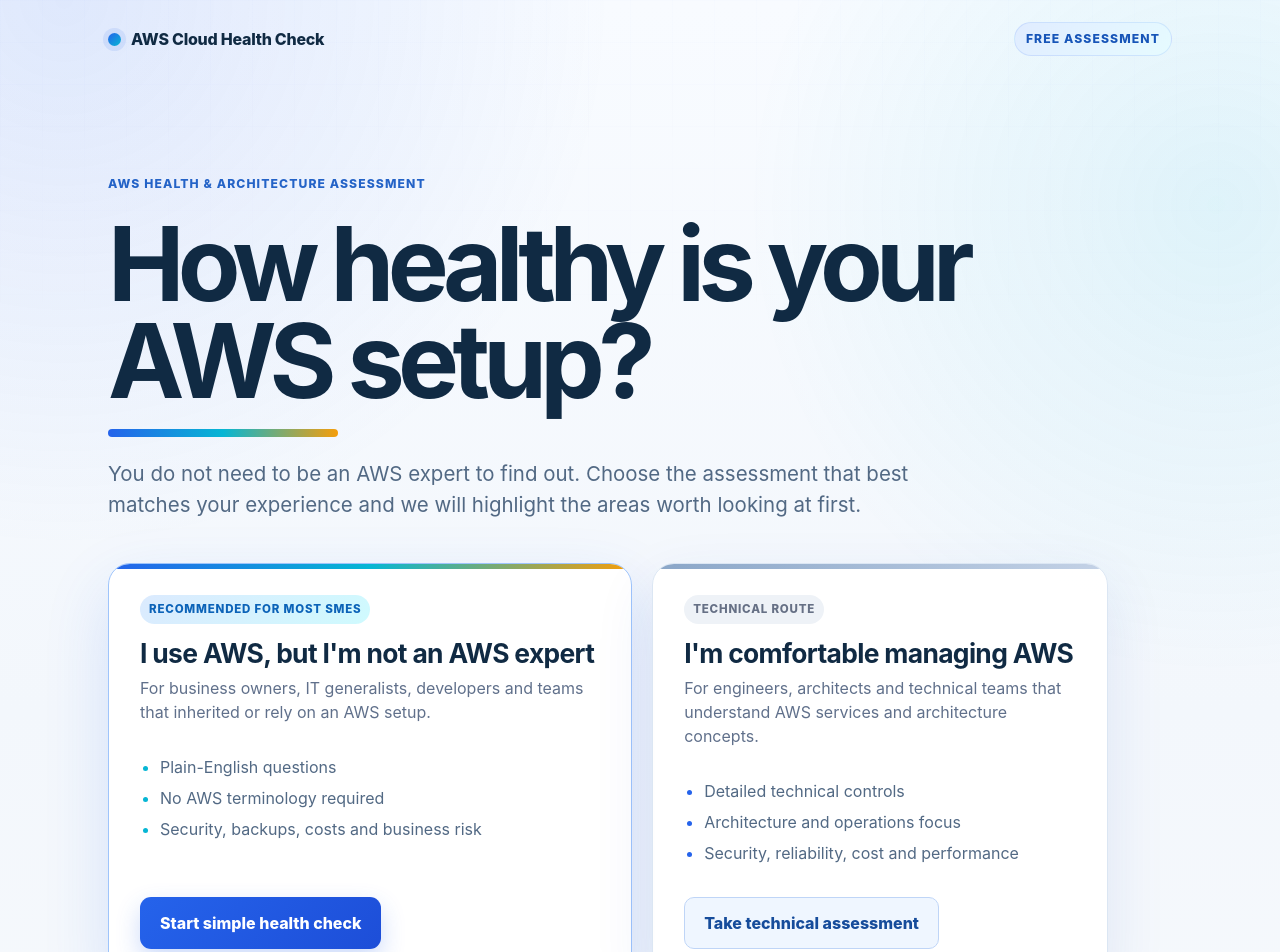
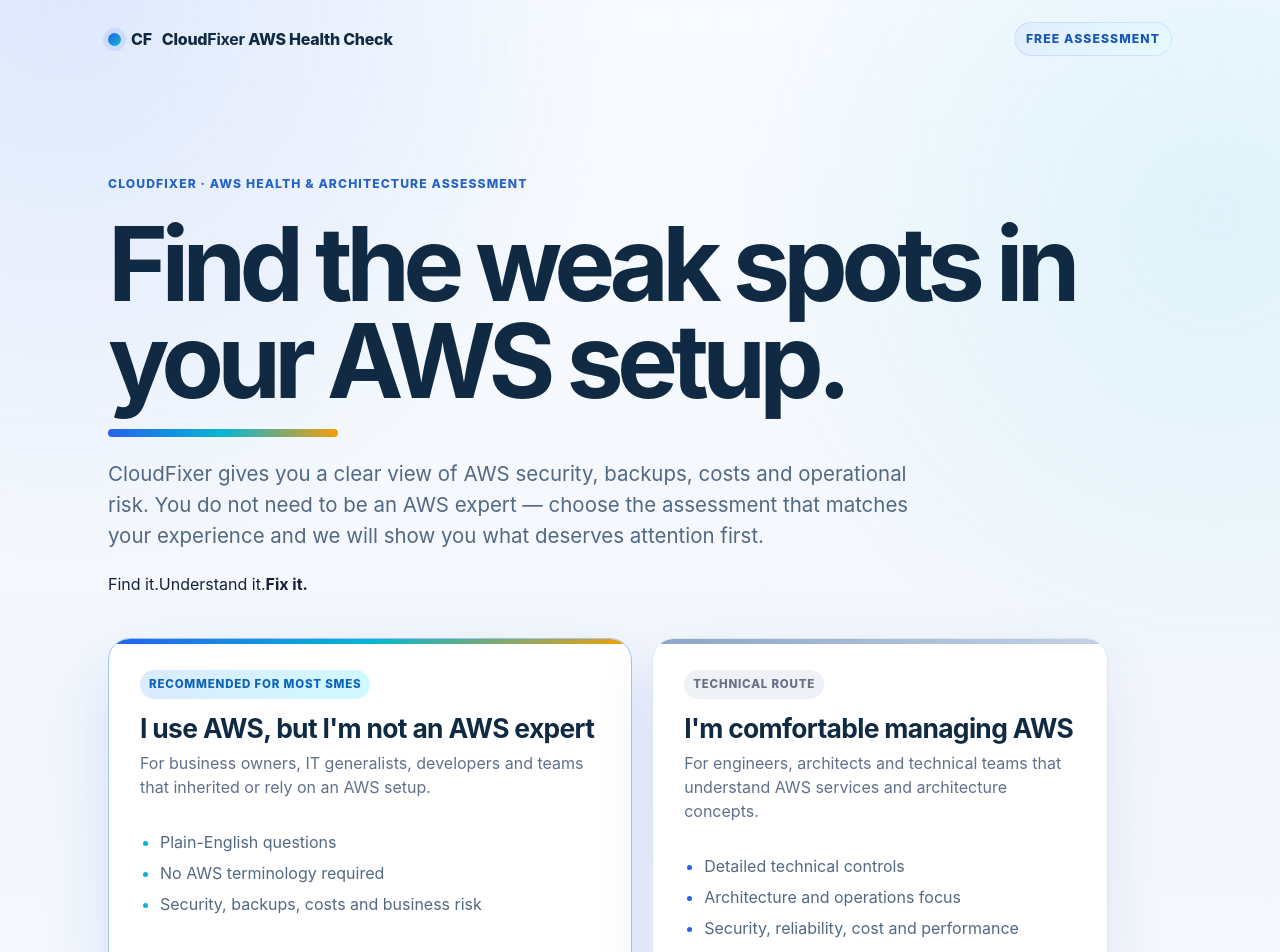
Before and after one commit to swissboy76/awsarchitecture, a website: page public/index.html in a window 1280 px wide. Shown: the top 952 px of the page. Drawn offline with Linux system fonts and the light colour scheme.

Commit message:
Brand AWS health check as CloudFixer

```diff
--- a/public/index.html
+++ b/public/index.html
@@ -3,17 +3,30 @@
 <head>
   <meta charset="utf-8" />
   <meta name="viewport" content="width=device-width,initial-scale=1" />
-  <title>Free AWS Cloud Health Check</title>
-  <meta name="description" content="Find out whether your AWS setup is secure, recoverable and under control. Choose a simple business-friendly check or a more technical architecture assessment." />
+  <title>CloudFixer | Free AWS Cloud Health Check</title>
+  <meta name="description" content="CloudFixer helps you find AWS security, backup, cost and architecture risks with a free cloud health check for both non-experts and technical teams." />
   <link rel="stylesheet" href="/styles.css" />
 </head>
 <body>
-  <header class="nav"><a class="brand" href="/">AWS Cloud Health Check</a><span class="pill">Free assessment</span></header>
+  <header class="nav">
+    <a class="brand" href="/" aria-label="CloudFixer home">
+      <span class="brand-mark" aria-hidden="true"><span>CF</span></span>
+      <span class="brand-lockup">
+        <span class="brand-name"><span>Cloud</span><strong>Fixer</strong></span>
+        <span class="brand-product">AWS Health Check</span>
+      </span>
+    </a>
+    <span class="pill">Free assessment</span>
+  </header>
   <main>
     <section class="hero" id="home">
-      <div class="eyebrow">AWS HEALTH & ARCHITECTURE ASSESSMENT</div>
-      <h1>How healthy is your AWS setup?</h1>
-      <p class="lede">You do not need to be an AWS expert to find out. Choose the assessment that best matches your experience and we will highlight the areas worth looking at first.</p>
+      <div class="eyebrow">CLOUDFIXER · AWS HEALTH & ARCHITECTURE ASSESSMENT</div>
+      <h1>Find the weak spots in your AWS setup.</h1>
+      <p class="lede">CloudFixer gives you a clear view of AWS security, backups, costs and operational risk. You do not need to be an AWS expert — choose the assessment that matches your experience and we will show you what deserves attention first.</p>
+
+      <div class="brand-promise" aria-label="CloudFixer promise">
+        <span>Find it.</span><span>Understand it.</span><strong>Fix it.</strong>
+      </div>
 
       <div class="path-grid">
         <article class="path-card featured">
@@ -67,7 +80,7 @@
       <div id="resultAction" class="result-action"></div>
 
       <div class="leadbox">
-        <div><h3>Save your assessment</h3><p id="leadIntro">Tell us a little about your AWS use so we can put the result in context and keep this assessment for you.</p></div>
+        <div><h3>Save your CloudFixer assessment</h3><p id="leadIntro">Tell us a little about your AWS use so we can put the result in context and keep this assessment for you.</p></div>
         <form id="leadForm">
           <div id="qualificationFields" class="qualification hidden">
             <label>Approximate monthly AWS spend
@@ -106,14 +119,14 @@
           </div>
           <div class="form-grid"><input id="name" placeholder="Name" autocomplete="name"><input id="company" placeholder="Company" autocomplete="organization"></div>
           <input id="email" type="email" placeholder="Work email" autocomplete="email" required>
-          <label class="check"><input id="marketingConsent" type="checkbox"> <span>Send me occasional AWS architecture and cost-optimisation updates. I can unsubscribe at any time.</span></label>
+          <label class="check"><input id="marketingConsent" type="checkbox"> <span>Send me occasional CloudFixer AWS architecture and cost-optimisation updates. I can unsubscribe at any time.</span></label>
           <button class="primary" type="submit">Save my assessment</button>
           <p id="formStatus" class="status"></p>
         </form>
       </div>
     </section>
   </main>
-  <footer>Independent AWS health and architecture assessment prototype · Not affiliated with Amazon Web Services.</footer>
+  <footer><strong>CloudFixer</strong> · Independent AWS health and architecture assessment · Not affiliated with Amazon Web Services.</footer>
   <script type="module" src="/app.js"></script>
 </body>
 </html>
```
